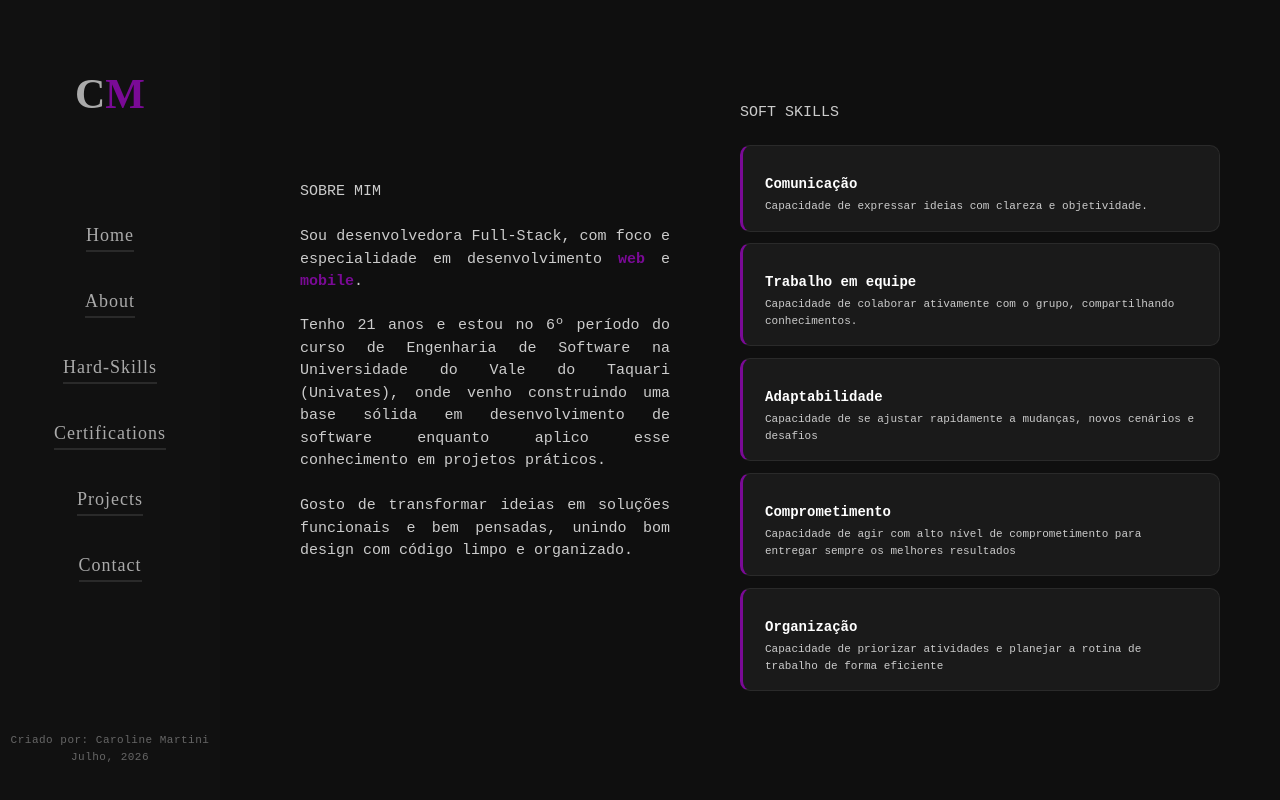
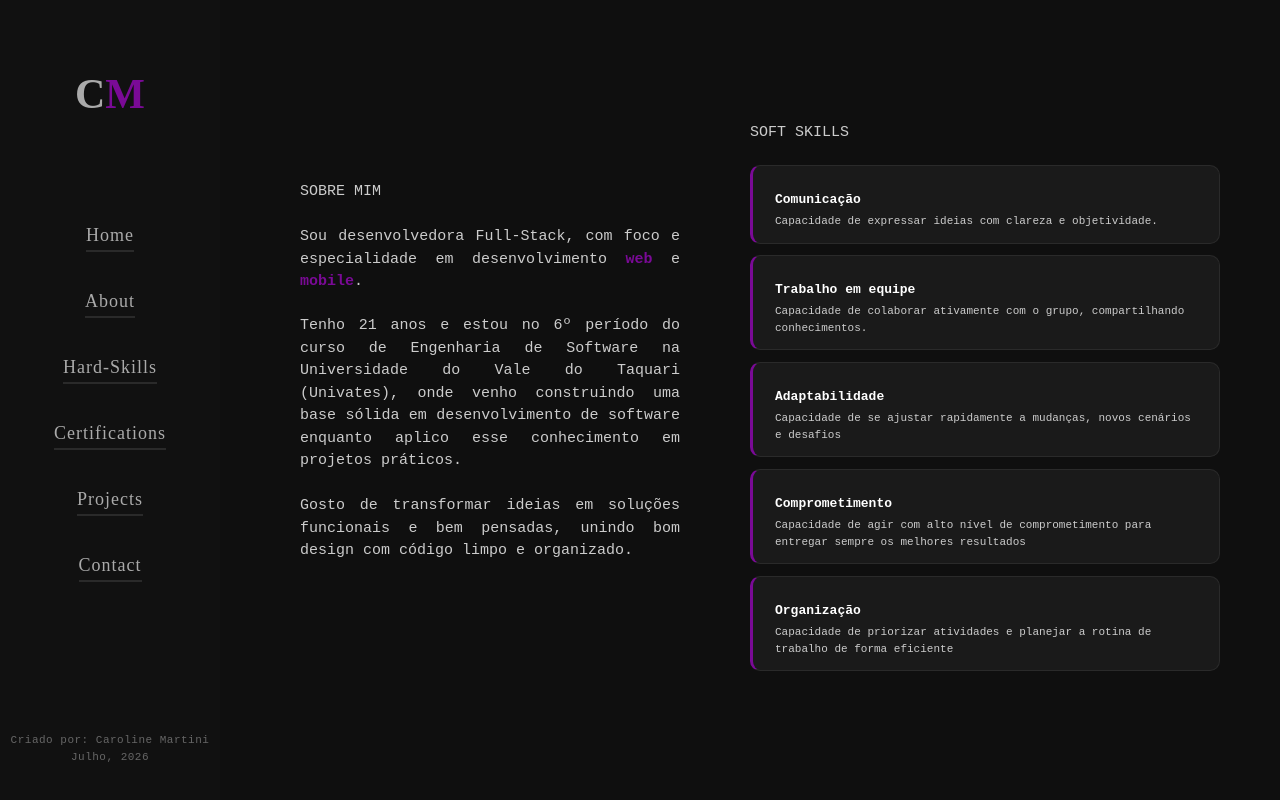
Before and after one commit to SpaceCowboy-c/Portifolio, a React (Vite) app: page /about in a window 1280 px wide. Built offline with nearby package versions, Linux system fonts and the light colour scheme.

Commit message:
Ajuste no css das telas.

```diff
--- a/src/index.css
+++ b/src/index.css
@@ -5,3 +5,7 @@ body {
     /* ou a cor que quiser */
     min-height: 100vh;
 }
+
+body::-webkit-scrollbar {  /*disabilita a barra de rolagem*/
+    display: none;
+}
--- a/src/screens/about/about.css
+++ b/src/screens/about/about.css
@@ -63,7 +63,7 @@
 /*Seção de Soft Skills*/
 
 .soft-skills {
-    max-width: 480px;
+    max-width: 470px;
     flex-shrink: 0;
 }
 
@@ -89,7 +89,7 @@
     border: 1px solid #2a2a2a;  /*mini borda do card*/
     border-left: 3px solid #7a0a96;  /*borda lateral do card*/
     border-radius: 10px;  /*borda arredondada do card*/
-    padding: 16px 22px;
+    padding: 13px 22px;
     position: relative;
     overflow: hidden;
     transition: all 0.3s ease;
@@ -117,7 +117,7 @@
 }
 
 .soft-skill-card h3 {  /*titulo dentro do card*/
-    font-size: 14px;
+    font-size: 13px;
     font-family: monospace;
     margin-bottom: 6px;
     color: #ffffff;
--- a/src/screens/certifications/certifications.css
+++ b/src/screens/certifications/certifications.css
@@ -65,7 +65,7 @@
     background-color: #1a1a1a;
     border: 1px solid #2a2a2a;
     border-radius: 16px;
-    padding: 65px 15px;
+    padding: 40px 15px;
     position: relative;
     overflow: hidden;
     text-align: center;
--- a/src/screens/projects/projects.css
+++ b/src/screens/projects/projects.css
@@ -65,7 +65,7 @@
     background-color: #1a1a1a;
     border: 1px solid #2a2a2a;
     border-radius: 16px;
-    padding: 40px 40px;
+    padding: 30px 30px;
     width: 420px;
     position: relative;
     overflow: hidden;
```
